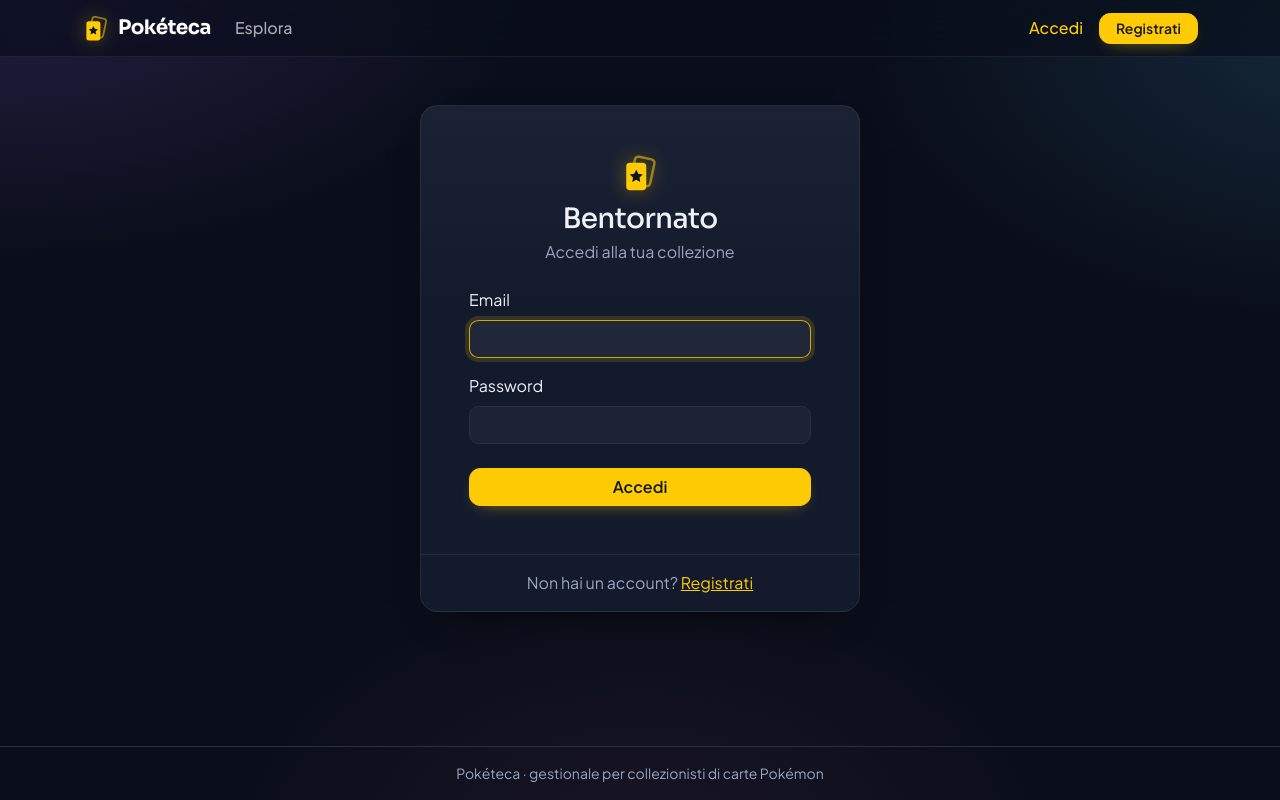
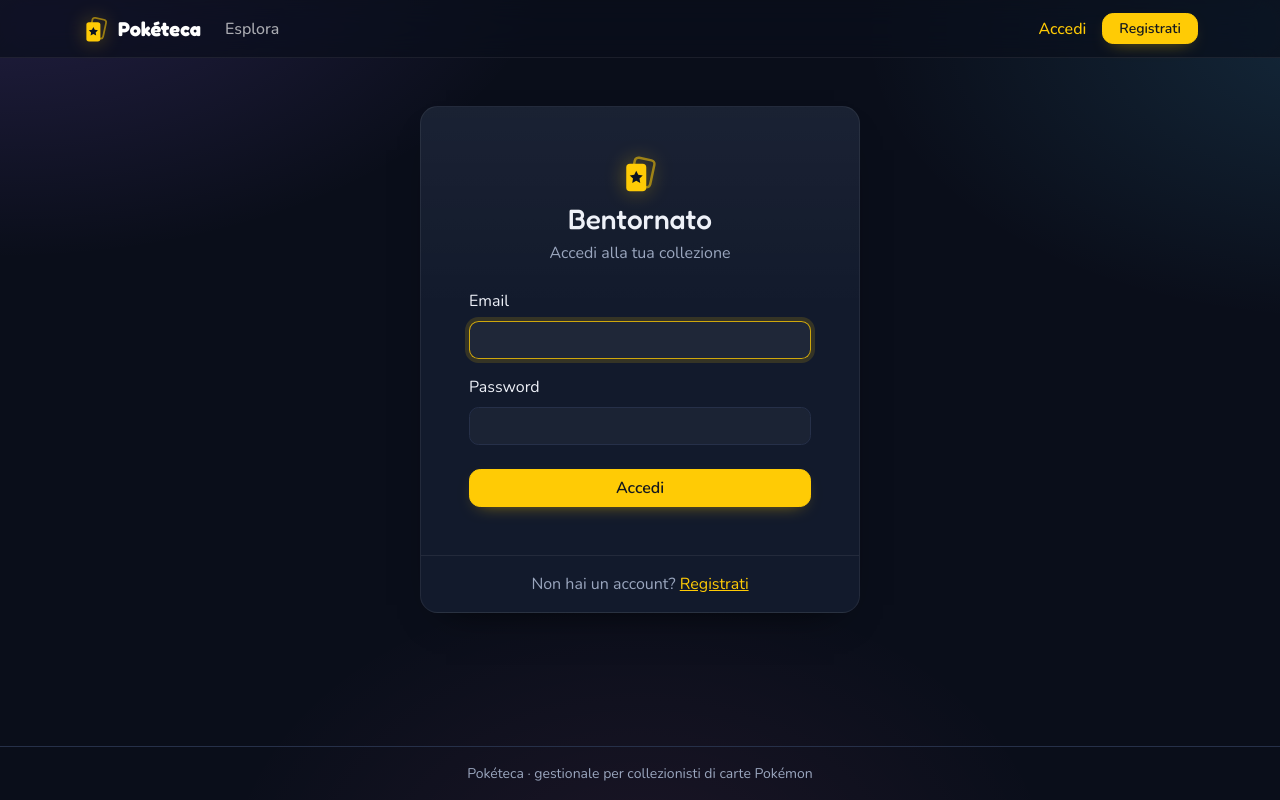
Before and after one commit to Kianetor/capstone, a React (Vite) app in the folder frontend/: page /login in a window 1280 px wide. Built offline with nearby package versions, Linux system fonts and the light colour scheme; no server answers.

Commit message:
Cambio font e correzioni grafiche della navbar

```diff
--- a/frontend/index.html
+++ b/frontend/index.html
@@ -7,7 +7,10 @@
     <meta name="theme-color" content="#0d1321" />
     <link rel="preconnect" href="https://fonts.googleapis.com" />
     <link rel="preconnect" href="https://fonts.gstatic.com" crossorigin />
-    <link href="https://fonts.googleapis.com/css2?family=Sora:wght@500;600;700;800&family=Plus+Jakarta+Sans:wght@400;500;600;700&display=swap" rel="stylesheet" />
+    <link
+      href="https://fonts.googleapis.com/css2?family=Fredoka:wght@500;600;700&family=Nunito:wght@400;500;600;700;800&display=swap"
+      rel="stylesheet"
+    />
     <title>Pokéteca</title>
   </head>
   <body>
--- a/frontend/src/components/AppNavbar.jsx
+++ b/frontend/src/components/AppNavbar.jsx
@@ -32,7 +32,9 @@
         <Navbar.Collapse id="main-nav">
           {user ? (
             <>
-              <Nav className="me-auto">
+              {/* activeKey={null}: la voce evidenziata la decide solo NavLink in base all'indirizzo.
+                  Altrimenti Nav ricorda l'ultima voce cliccata e, cambiando pagina da un altro link, ne restano due gialle */}
+              <Nav className="me-auto" activeKey={null}>
                 <Nav.Link as={NavLink} to="/dashboard" eventKey="dashboard">
                   Dashboard
                 </Nav.Link>
@@ -56,6 +58,7 @@
                   }
                   align="end"
                   id="user-menu"
+                  className="cv-user-menu"
                 >
                   <NavDropdown.ItemText className="small text-secondary">{user.email}</NavDropdown.ItemText>
                   <NavDropdown.Divider />
@@ -66,12 +69,12 @@
             </>
           ) : (
             <>
-              <Nav className="me-auto">
+              <Nav className="me-auto" activeKey={null}>
                 <Nav.Link as={NavLink} to="/explore" eventKey="explore">
                   Esplora
                 </Nav.Link>
               </Nav>
-              <Nav className="align-items-md-center gap-md-2">
+              <Nav className="align-items-md-center gap-md-2" activeKey={null}>
                 <Nav.Link as={NavLink} to="/login" eventKey="login">
                   Accedi
                 </Nav.Link>
--- a/frontend/src/index.css
+++ b/frontend/src/index.css
@@ -16,8 +16,8 @@
   --cv-danger: #ff7a7a;
   /* Riflesso olografico: i colori pastello delle carte holo, tutti leggibili sullo sfondo scuro */
   --cv-holo: linear-gradient(110deg, #ff9ad5, #c7a6ff 25%, #8fd3ff 50%, #8ff5d8 72%, #ffe68a 100%);
-  --cv-font-display: 'Sora', system-ui, sans-serif;
-  --cv-font-body: 'Plus Jakarta Sans', system-ui, -apple-system, 'Segoe UI', Roboto, sans-serif;
+  --cv-font-display: 'Fredoka', system-ui, sans-serif;
+  --cv-font-body: 'Nunito', system-ui, -apple-system, 'Segoe UI', Roboto, sans-serif;
   --cv-ease-out: cubic-bezier(0.16, 1, 0.3, 1);
 
   --bs-body-bg: var(--cv-bg);
@@ -67,8 +67,8 @@
 .navbar-brand,
 .display-font {
   font-family: var(--cv-font-display);
-  letter-spacing: -0.025em;
-  font-weight: 700;
+  letter-spacing: -0.005em;
+  font-weight: 600;
   text-wrap: balance;
 }
 
@@ -314,6 +314,21 @@
   color: var(--cv-text);
   background-color: var(--cv-surface-2);
   border-color: var(--cv-accent);
+}
+
+/* Menu del profilo: avatar, nome e freccia sulla stessa linea; voci un po' più piccole */
+.cv-user-menu .dropdown-toggle {
+  display: inline-flex;
+  align-items: center;
+  gap: 0.35rem;
+}
+
+.cv-user-menu .dropdown-toggle::after {
+  margin-left: 0;
+}
+
+.cv-user-menu .dropdown-menu {
+  font-size: 0.9rem;
 }
 
 .cv-logo {
@@ -651,8 +666,8 @@
 .cv-hero-value {
   font-family: var(--cv-font-display);
   font-size: clamp(2.6rem, 7vw, 3.8rem);
-  font-weight: 800;
-  letter-spacing: -0.035em;
+  font-weight: 700;
+  letter-spacing: -0.015em;
   line-height: 1.05;
   font-variant-numeric: tabular-nums;
 }
@@ -660,8 +675,8 @@
 .cv-stat-value {
   font-family: var(--cv-font-display);
   font-size: 1.5rem;
-  font-weight: 700;
-  letter-spacing: -0.02em;
+  font-weight: 600;
+  letter-spacing: -0.005em;
   line-height: 1.2;
   font-variant-numeric: tabular-nums;
 }
--- a/frontend/src/pages/Landing.jsx
+++ b/frontend/src/pages/Landing.jsx
@@ -69,7 +69,7 @@
             ) : (
               <>
                 <Button as={Link} to="/register" size="lg">
-                  Inizia gratis
+                  Registrati
                 </Button>
                 <Button as={Link} to="/login" size="lg" variant="outline-primary">
                   Accedi
```
